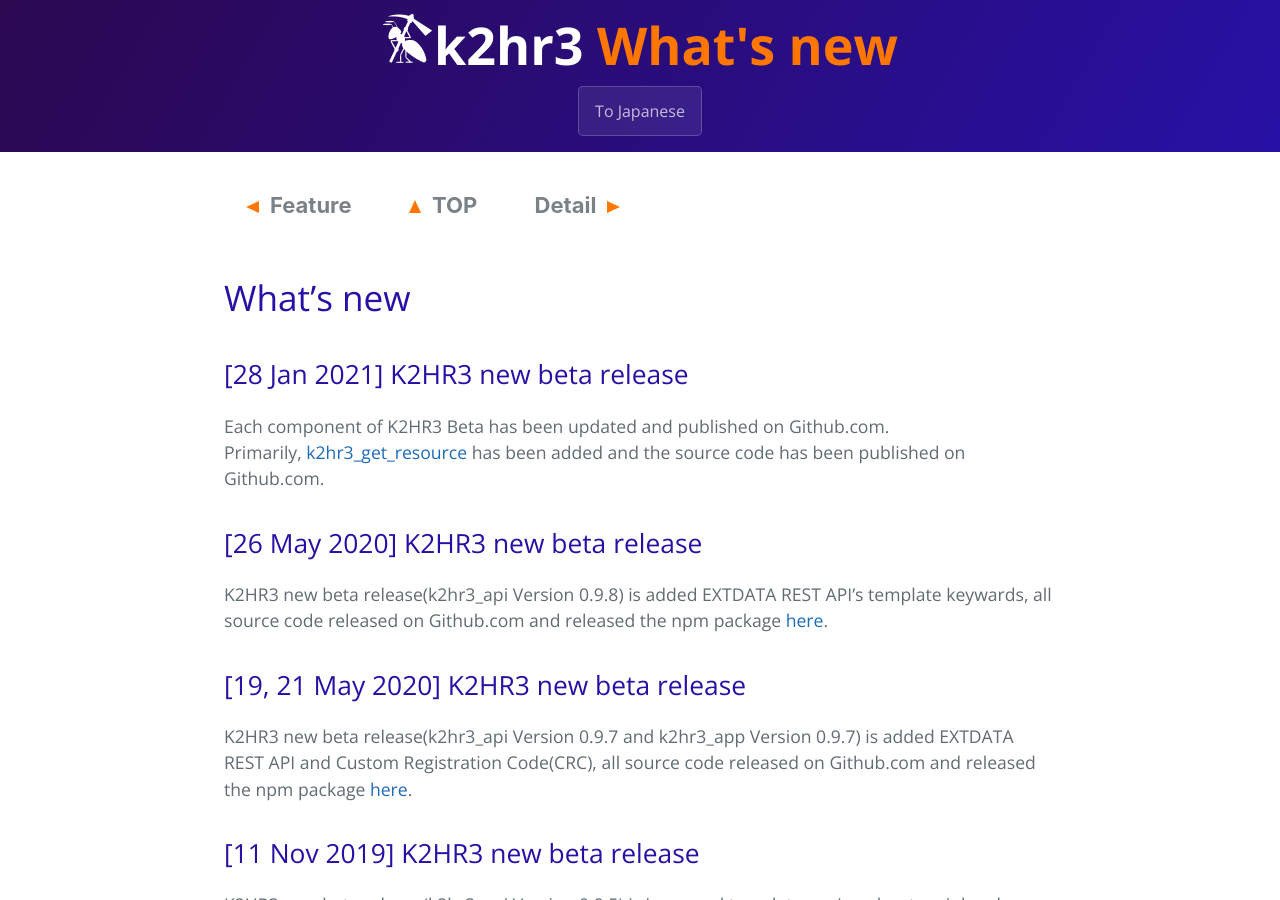
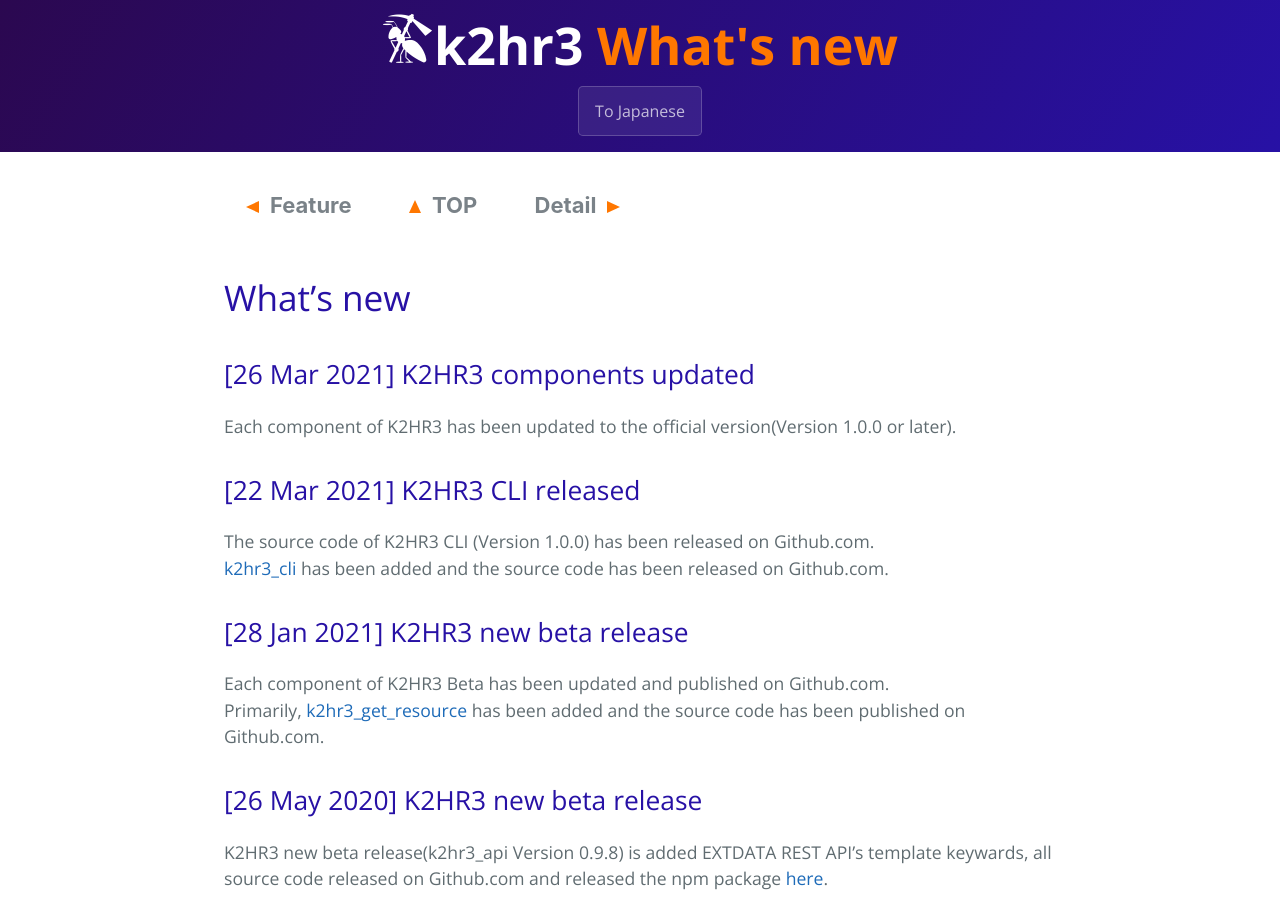
Before and after one commit to yahoojapan/k2hr3, a Jekyll site: the page built from whatnew.md, in a window 1280 px wide and 900 px high. Built offline with Jekyll 4.4.1, drawn with Linux system fonts in a browser that asks for light colours.

Commit message:
Updated whats new page

```diff
--- a/whatnew.md
+++ b/whatnew.md
@@ -14,6 +14,13 @@ next_string: Detail
 ---
 
 # What's new
+## [26 Mar 2021] K2HR3 components updated
+Each component of K2HR3 has been updated to the official version(Version 1.0.0 or later).
+
+## [22 Mar 2021] K2HR3 CLI released
+The source code of K2HR3 CLI (Version 1.0.0) has been released on Github.com.
+[k2hr3_cli](https://github.com/yahoojapan/k2hr3_cli) has been added and the source code has been released on Github.com.
+
 ## [28 Jan 2021] K2HR3 new beta release
 Each component of K2HR3 Beta has been updated and published on Github.com.
 Primarily, [k2hr3_get_resource](https://github.com/yahoojapan/k2hr3_get_resource) has been added and the source code has been published on Github.com.
```
Also changed, not shown: whatnewja.md (+7 -0 lines).
